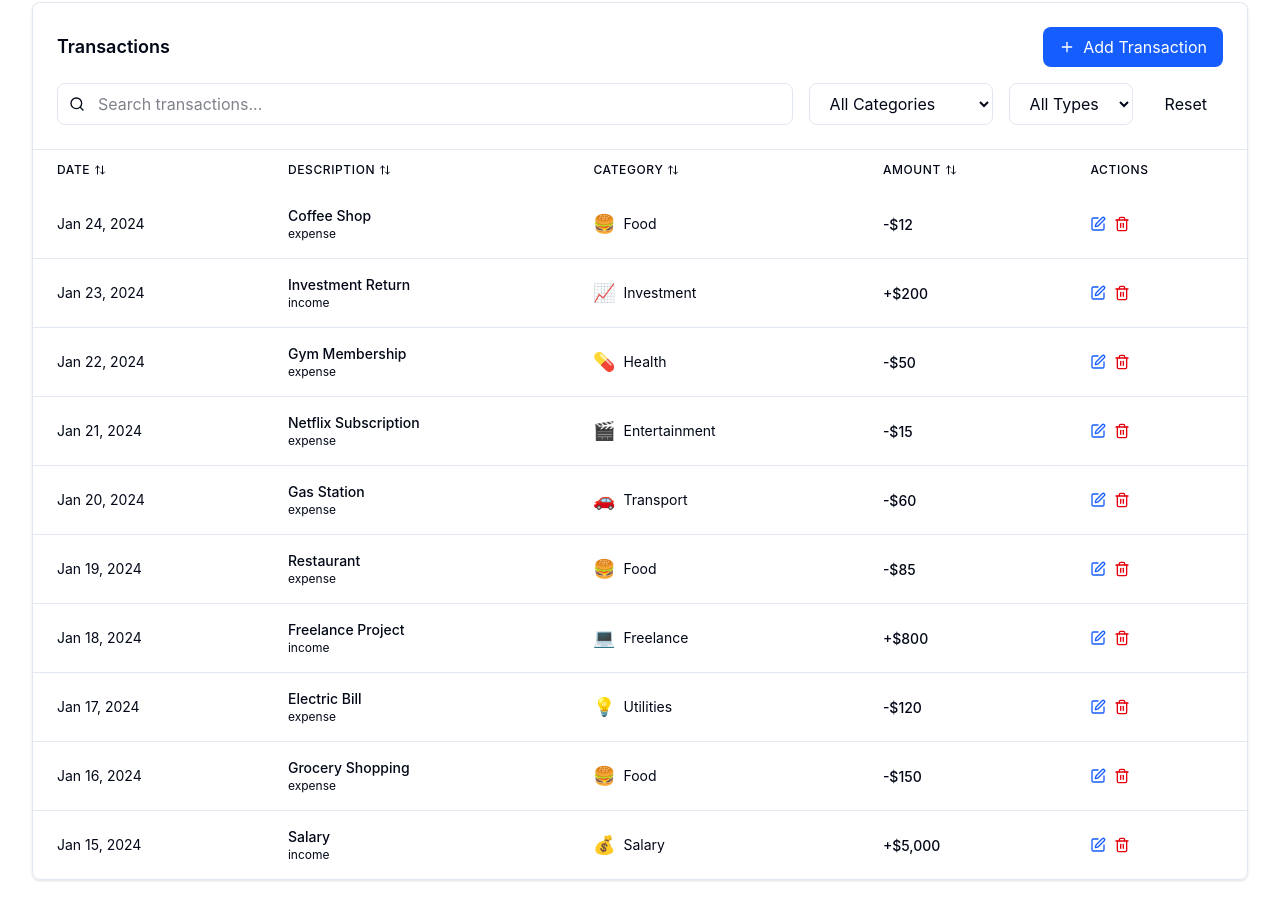
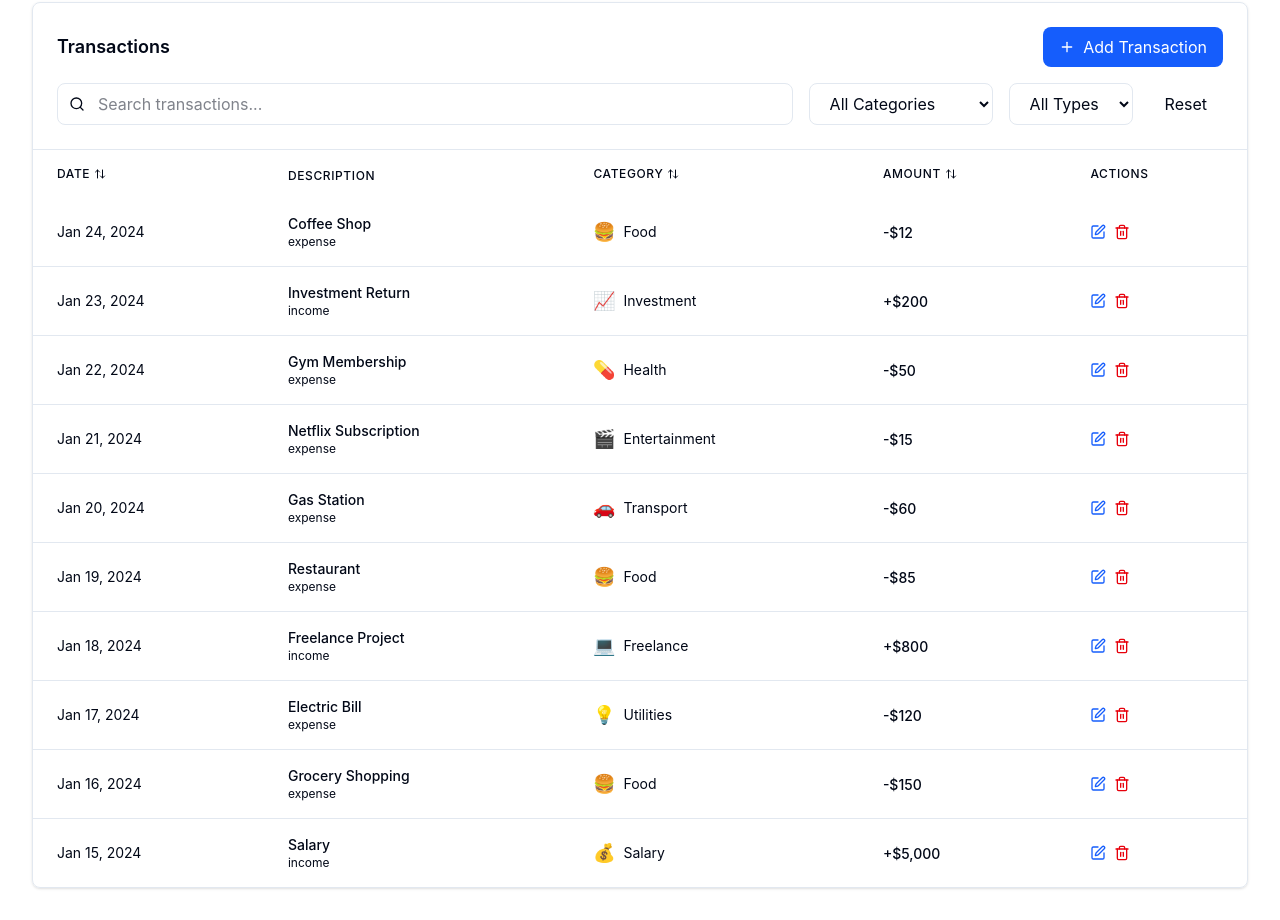
Before and after one commit to suvanshenoy/finance-dashboard-ui, a React (Vite) app: page / in a window 1280 px wide. Shown: the part 1089-2009 px from the top of the page. Built offline with nearby package versions, Linux system fonts and the light colour scheme.

Commit message:
fix: correct the types in spending chart and transaction list , because there was a build error on deployment to vercel

```diff
--- a/src/components/ui/spending-chart.tsx
+++ b/src/components/ui/spending-chart.tsx
@@ -1,5 +1,7 @@
 import * as Recharts from "recharts";
 import * as Store from "../../store";
+
+type PieLabelRenderProps = Recharts.PieLabelRenderProps;
 
 type ChartData = {
 	category: string;
@@ -58,10 +60,10 @@ export function SpendingChart() {
 		return null;
 	};
 
-	const renderCustomLabel = (props: ChartData) => {
-		const { amount } = props;
+	const renderCustomLabel = (props: PieLabelRenderProps) => {
+		const { payload } = props;
 		const total = chartData.reduce((sum, item) => sum + item.amount, 0);
-		const percentage = ((amount / total) * 100).toFixed(1);
+		const percentage = ((payload.amount / total) * 100).toFixed(1);
 		return `${percentage}%`;
 	};
 
--- a/src/components/ui/transaction-list.tsx
+++ b/src/components/ui/transaction-list.tsx
@@ -35,7 +35,7 @@ export function TransactionList() {
 		return category?.icon || "📊";
 	};
 
-	const handleSort = (field: string) => {
+	const handleSort = (field: "date" | "amount" | "category") => {
 		const newOrder =
 			filters.sortBy === field && filters.sortOrder === "desc" ? "asc" : "desc";
 		setFilters({ sortBy: field, sortOrder: newOrder });
@@ -133,14 +133,9 @@ export function TransactionList() {
 									</button>
 								</th>
 								<th className="px-6 py-3 text-left">
-									<button
-										type="button"
-										onClick={() => handleSort("description")}
-										className="flex items-center gap-1 text-xs font-medium text-muted-foreground uppercase tracking-wider hover:text-foreground"
-									>
+									<span className="text-xs font-medium text-muted-foreground uppercase tracking-wider">
 										Description
-										<LucideReact.ArrowUpDown className="w-3 h-3" />
-									</button>
+									</span>
 								</th>
 								<th className="px-6 py-3 text-left">
 									<button
```
Also changed, not shown: 1 other file (tests, documents, lock files or other folders).
